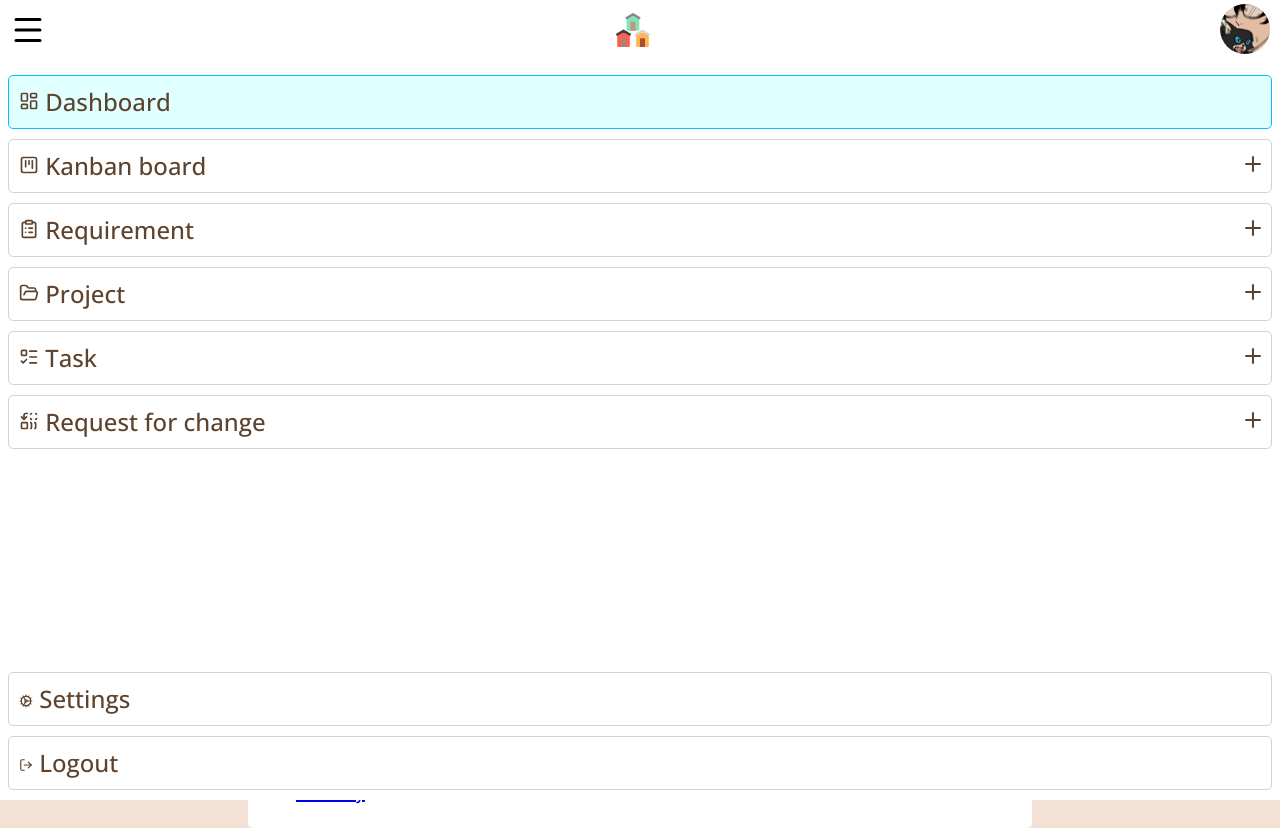
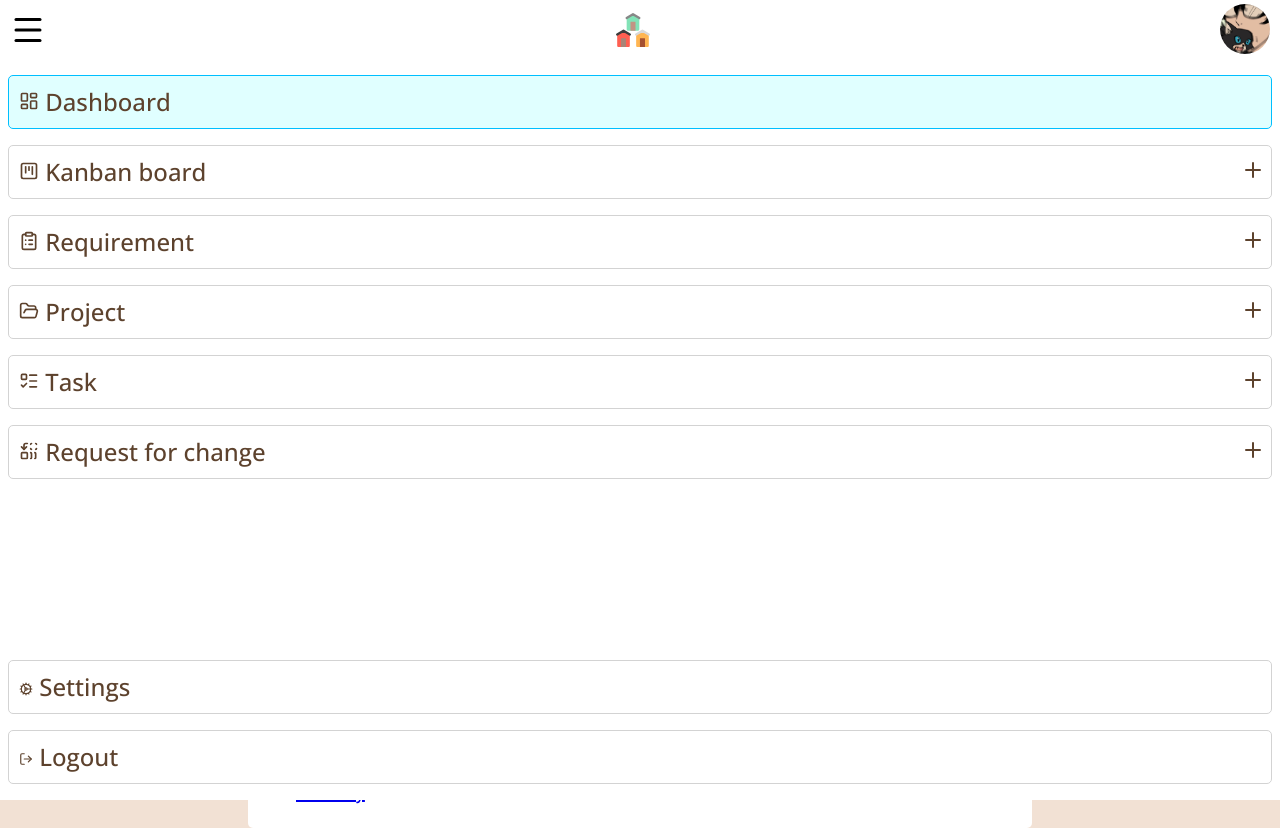
Before and after one commit to robotichead/new-design-mockup, a Vue app: page / in a window 1280 px wide. Built offline with nearby package versions, Linux system fonts and the light colour scheme; what petite-vue-i18n would draw is missing.

Commit message:
Applied router transitions and added some more space to the aside menu

```diff
--- a/src/App.vue
+++ b/src/App.vue
@@ -2,8 +2,8 @@
 import HeaderComponent from "@/components/header/HeaderComponent.vue";
 import NavComponent from "@/components/nav/NavComponent.vue";
 import SkipLinks from "@/components/skip_links/SkipLinks.vue";
-import { useNavStore } from "@/stores/nav/nav.ts";
-import { computed, onMounted } from "vue";
+import {useNavStore} from "@/stores/nav/nav.ts";
+import {computed, onMounted} from "vue";
 
 // Stores
 const navStore = useNavStore();
@@ -23,11 +23,15 @@ onMounted(() => {
 </script>
 
 <template>
-  <SkipLinks />
-  <HeaderComponent />
-  <NavComponent />
+	<SkipLinks/>
+	<HeaderComponent/>
+	<NavComponent/>
 	<main id="main" :class="mainClass" aria-labelledby="main-title" role="main">
-    <RouterView />
+		<RouterView v-slot="{ Component }">
+			<transition name="fade" mode="out-in">
+				<component :is="Component"/>
+			</transition>
+		</RouterView>
 	</main>
 </template>
 
@@ -47,4 +51,15 @@ onMounted(() => {
 		margin-left: 263px;
 	}
 }
+
+.fade-enter-active,
+.fade-leave-active {
+  transition: opacity 0.1s ease;
+}
+
+.fade-enter-from,
+.fade-leave-to {
+  opacity: 0;
+}
+
 </style>
--- a/src/components/nav/nav_menu/nav_menu_item/NavMenuItem.vue
+++ b/src/components/nav/nav_menu/nav_menu_item/NavMenuItem.vue
@@ -99,8 +99,8 @@ function closeMenu(): void {
   display: flex;
   flex-direction: row;
   border: 1px solid lightgray;
-  margin-bottom: 10px;
-  border-radius: 5px;
+  margin-bottom: 1rem;
+  border-radius: var(--border-radius);
 }
 
 .nav-bar--menu--item:hover,
```
Lines whose indentation alone changed are shown as unchanged.
